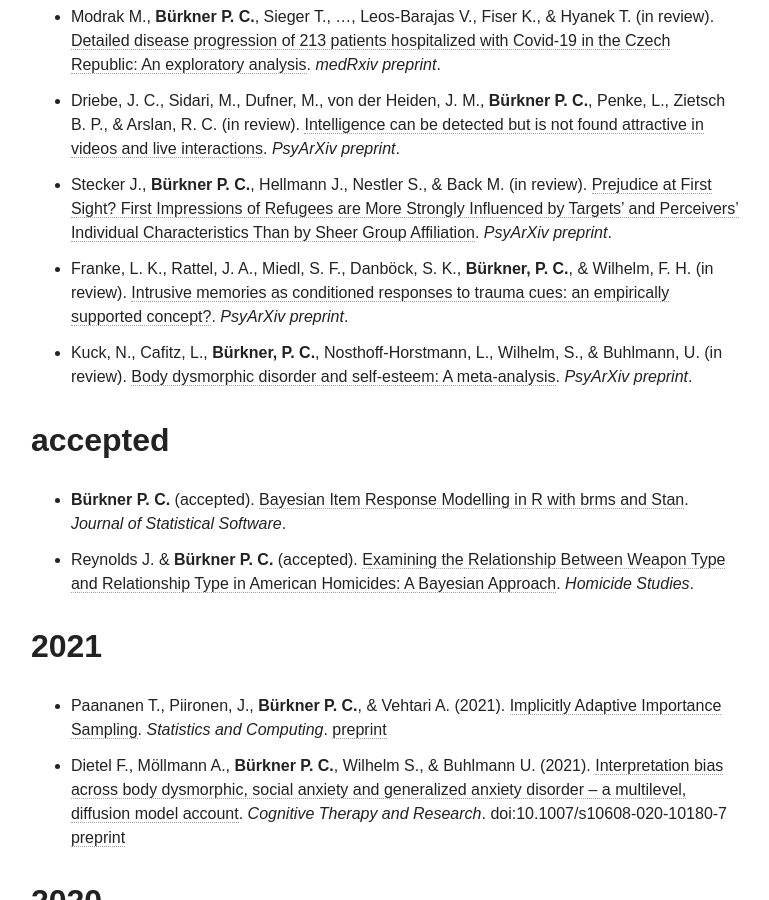
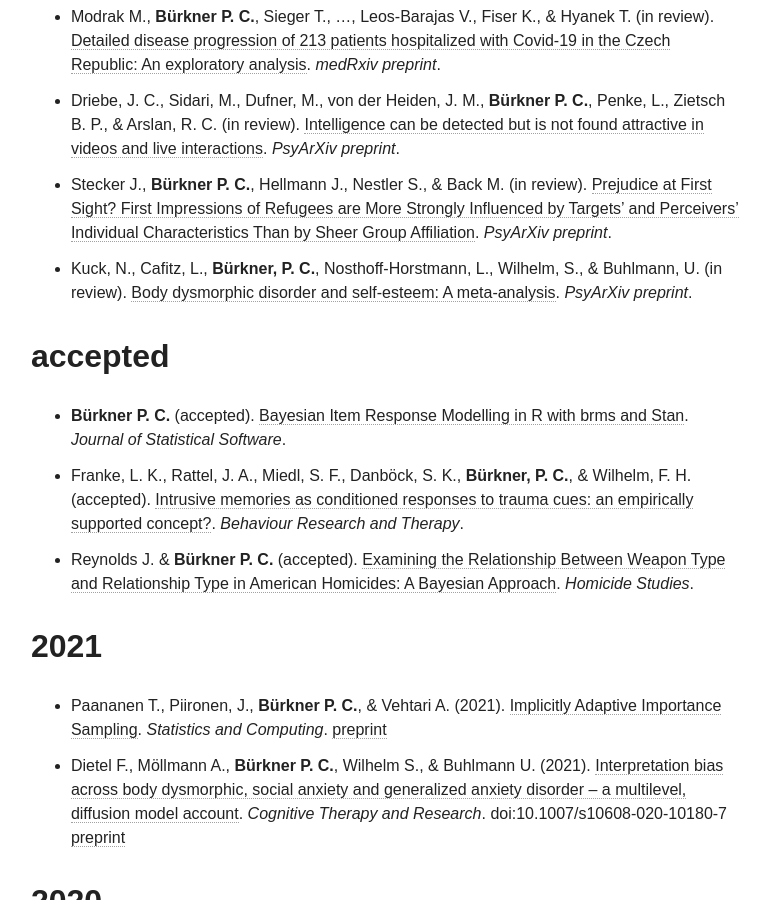
Before and after one commit to paul-buerkner/paul-buerkner.github.io, a Jekyll site: the page built from publications/index.md, in a window 1280 px wide and 900 px high, scrolled down 1409 px. Shown: the whole window, without its empty margins (255-1024 px from the left). Built offline with Jekyll 4.4.1, drawn with Linux system fonts in a browser that asks for light colours; nearby versions of some CDN libraries.

Commit message:
move paper to 'accepted'

```diff
--- a/publications/index.md
+++ b/publications/index.md
@@ -22,12 +22,12 @@
 [Detailed disease progression of 213 patients hospitalized with Covid-19 in the Czech Republic: An exploratory analysis](https://www.medrxiv.org/content/10.1101/2020.12.03.20239863v1). *medRxiv preprint*.
 * Driebe, J. C., Sidari, M., Dufner, M., von der Heiden, J. M., **Bürkner P. C.**, Penke, L., Zietsch B. P., & Arslan, R. C. (in review). [Intelligence can be detected but is not found attractive in videos and live interactions](https://psyarxiv.com/qv3eh/). *PsyArXiv preprint*.
 * Stecker J., **Bürkner P. C.**, Hellmann J., Nestler S., & Back M. (in review). [Prejudice at First Sight? First Impressions of Refugees are More Strongly Influenced by Targets’ and Perceivers’ Individual Characteristics Than by Sheer Group Affiliation](https://psyarxiv.com/wt6kr). *PsyArXiv preprint*.
-* Franke, L. K., Rattel, J. A., Miedl, S. F., Danböck, S. K., **Bürkner, P. C.**, & Wilhelm, F. H. (in review). [Intrusive memories as conditioned responses to trauma cues: an empirically supported concept?](https://psyarxiv.com/t5h97/). *PsyArXiv preprint*.
 * Kuck, N., Cafitz, L., **Bürkner, P. C.**, Nosthoff-Horstmann, L., Wilhelm, S., & Buhlmann, U. (in review). [Body dysmorphic disorder and self-esteem: A meta-analysis](https://psyarxiv.com/5g32t/). *PsyArXiv preprint*.
 
 ## accepted
 
 * **Bürkner P. C.** (accepted). [Bayesian Item Response Modelling in R with brms and Stan](https://arxiv.org/abs/1905.09501). *Journal of Statistical Software*.
+* Franke, L. K., Rattel, J. A., Miedl, S. F., Danböck, S. K., **Bürkner, P. C.**, & Wilhelm, F. H. (accepted). [Intrusive memories as conditioned responses to trauma cues: an empirically supported concept?](https://psyarxiv.com/t5h97/). *Behaviour Research and Therapy*.
 * Reynolds J. & **Bürkner P. C.** (accepted). [Examining the Relationship Between Weapon Type and Relationship Type in American Homicides: A Bayesian Approach](https://psyarxiv.com/tf7je/). *Homicide Studies*.
 
 ## 2021
```
